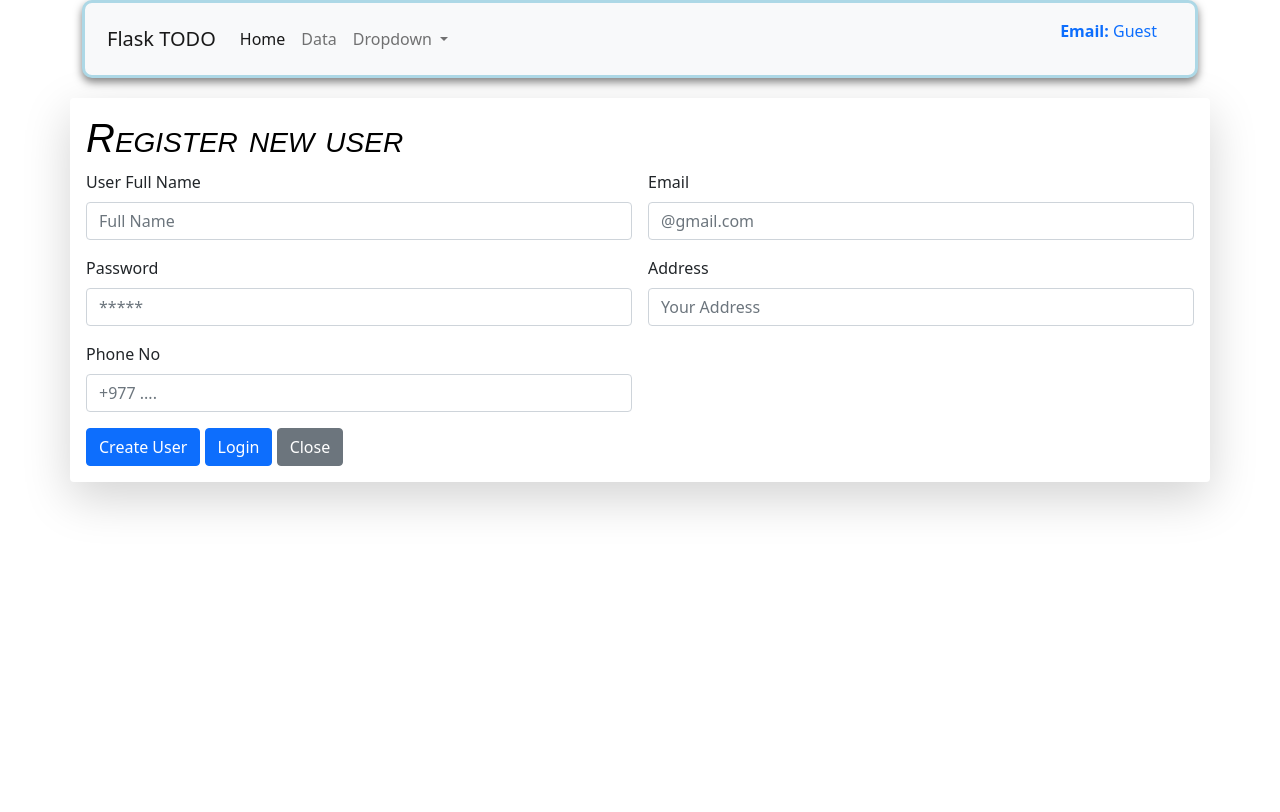
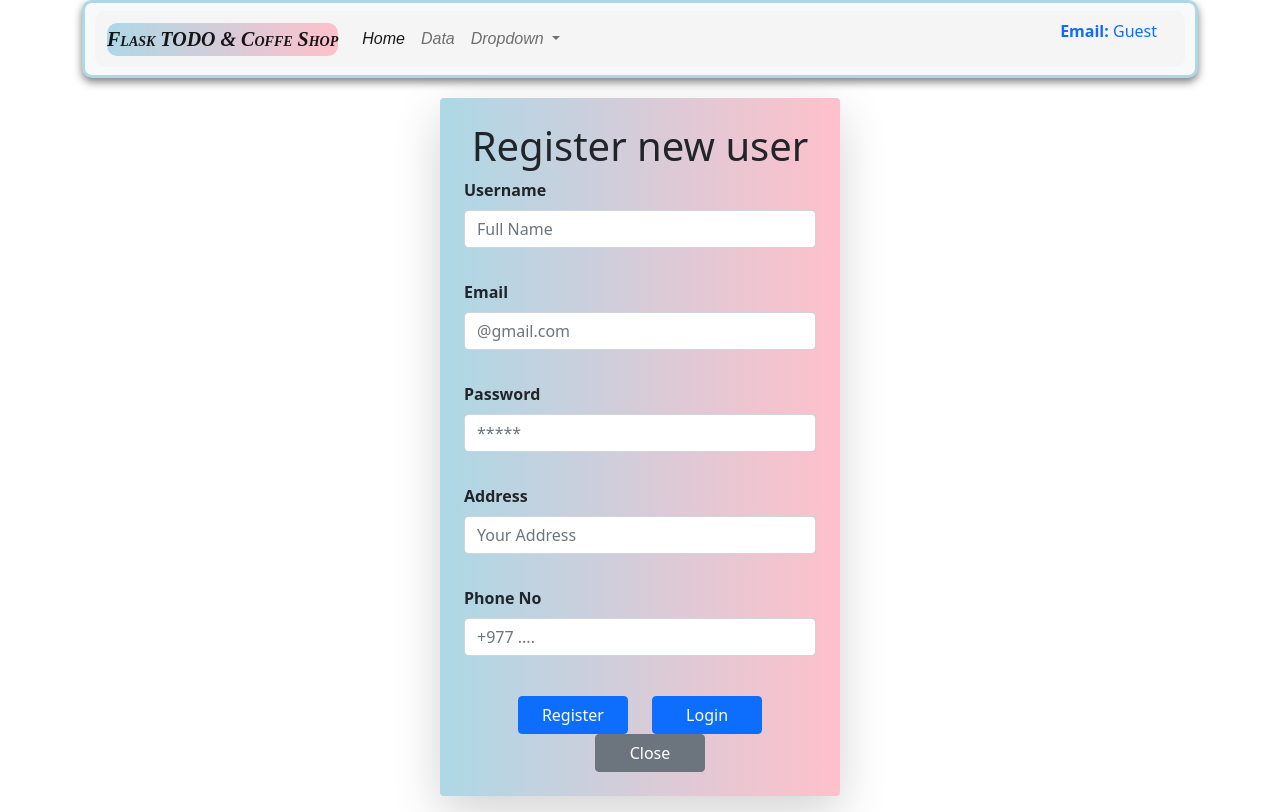
Before and after one commit to DhirendraThakur/flaskminiproject, a Flask app: page /register in a window 1280 px wide. Before the commit the page ends 511 px from the top, so only its background shows below. Run offline with Flask 3, Linux system fonts and the light colour scheme; data comes from the database, SQL or seed files in the repository.

Commit message:
Login and register part has been modified through the css

```diff
--- a/static/css/style.css
+++ b/static/css/style.css
@@ -46,11 +46,100 @@ nav{
 
 }
 
-h1{
-    color: black;
+
+.navbar-brand{
+    color: white;
+    font: italic small-caps bold 18px "Times New Roman", serif;
+}
+.nav-item{
+
+    font-style: italic;
+    font-size: 16px;
+    font-family: 'Poppins', sans-serif;
+    border-radius: 10px;
+}
+
+.dropdown-menu{
+   color: #fc6f11;
+    border-radius: 20px; /* Rounded corners */
+}
+.dropdown-item {
+    color: rgb(201, 12, 12); /* White text */
+    font-family: 'Arial', sans-serif; /* Custom Font */
+    font-size: 15px;
+    border-radius: 20px;
+}
+
+
+/* for Login page CSS from here */
+/* h1{
+    color: #fc6f11;
     font-weight: bold;
     font-style: italic;
-    font: italic small-caps bold 18px "Times New Roman", serif;
-    font-family: 'Poppins', sans-serif;
+
+    font: italic small-caps bold 20px "Times New Roman", serif;
+
 
 }
+.col-md-4{
+    color: #fc6f11;
+    font: italic small-caps bold 18px "Times New Roman", serif;
+
+}
+.my-3{
+    background: linear-gradient(to right, lightblue, pink);
+
+} */
+
+.login-box{
+    width: 400px;
+    background: linear-gradient(to right, lightblue, pink);
+    border-radius: 10px;
+    box-shadow: 0px 4px 10px rgba(0,0,0,0.2);
+    padding: 20x;
+}
+/* Add space around the form element */
+.login-box .form-label{
+    font-weight: bold;
+
+}
+.login-box .btn{
+    width: 100px;
+}
+/*Improve button spacing*/
+.login-box .text-center a{
+    margin-left: 10px;
+}
+/* Base html nav bar edit*/
+.navbar-brand{
+    background: linear-gradient(to right, lightblue, pink);
+    border-radius: 10px;
+
+}
+.container-fluid{
+    background: whitesmoke;
+    border-radius: 10px;
+}
+
+/*Register html edit css part start from here*/
+.register-box{
+    width: 400px;
+    background: linear-gradient(to right, lightblue, pink);
+    border-radius: 10px;
+    box-shadow: 0px 4px 10px rgba(0,0,0,0.8);
+    padding: 20px;
+
+}
+
+.register-box .form-label{
+    font-weight: bold;
+}
+
+.register-box .btn{
+    width: 110px;
+
+}
+
+.register-box .text-center a{
+    margin-left: 20px;
+}
--- a/templates/base.html
+++ b/templates/base.html
@@ -16,7 +16,7 @@
 
         <nav class="navbar navbar-expand-lg navbar-light bg-light">
             <div class="container-fluid">
-              <a class="navbar-brand" href="/dashboard">Flask TODO</a>
+              <a class="navbar-brand" href="/dashboard">Flask TODO & Coffe Shop</a>
               <button class="navbar-toggler" type="button" data-bs-toggle="collapse" data-bs-target="#navbarSupportedContent" aria-controls="navbarSupportedContent" aria-expanded="false" aria-label="Toggle navigation">
                 <span class="navbar-toggler-icon"></span>
               </button>
--- a/templates/register.html
+++ b/templates/register.html
@@ -1,38 +1,41 @@
 {% extends "base.html" %}
 {% block body %}
 
+<div class="container my-3 d-flex justify-content-center">
+  <div class ="register-box shadow-lg p-4 bg-white rounded" >
+    <h1 class= "text-center"> Register new user</h1>
 
-  <div class ="container my-3 shadow-lg p-3 mb-5 bg-body-tertiary rounded" >
-    <h1> Register new user</h1>
     <form action ="/register" method = "POST" class="row g-3" >
-      <div class="col-md-6">
-        <label for="fullname" class="form-label">User Full Name</label>
+      <div class="mb-3">
+        <label for="fullname" class="form-label">Username</label>
         <input type="text" class="form-control" name="fullname" id="fullname"  placeholder="Full Name" required>
       </div>
-      <div class="col-md-6">
+      <div class="mb-3">
         <label for="email" class="form-label">Email</label>
         <input type="text" class="form-control" name="email" id="email" placeholder="@gmail.com" required>
       </div>
-      <div class="col-6">
+      <div class="mb-3">
         <label for="password" class="form-label">Password</label>
         <input type="Password" class="form-control" name="password" id="password" placeholder="*****" required>
       </div>
-      <div class="col-6">
+      <div class="mb-3">
         <label for="address" class="form-label">Address</label>
         <input type="text" class="form-control" name="address" id="address" placeholder="Your Address" required>
         <div class ="invalid-feedback">
           Please enter your address
         </div>
       </div>
-      <div class="col-6">
+      <div class="mb-3">
         <label for="phone" class="form-label">Phone No</label>
         <input type="text" class="form-control" name="phone" id="phone" placeholder="+977 ...." required>
       </div>
 
-      <div class="col-12">
-        <button type="submit" class="btn btn-primary">Create User</button>
+      <div class="text-center mt-4">
+        <button type="submit" class="btn btn-primary">Register</button>
         <a href= '/login' class="btn btn-primary">Login</a>
         <a href ="/firstpage" class="btn btn-secondary" data-bs-dismiss="modal">Close</a>
       </div>
     </form>
+  </div>
+</div>
 {% endblock body %}
```
Also changed, not shown: templates/login.html (+12 -12 lines), templates/welcome_page.html (+10 -3 lines).
